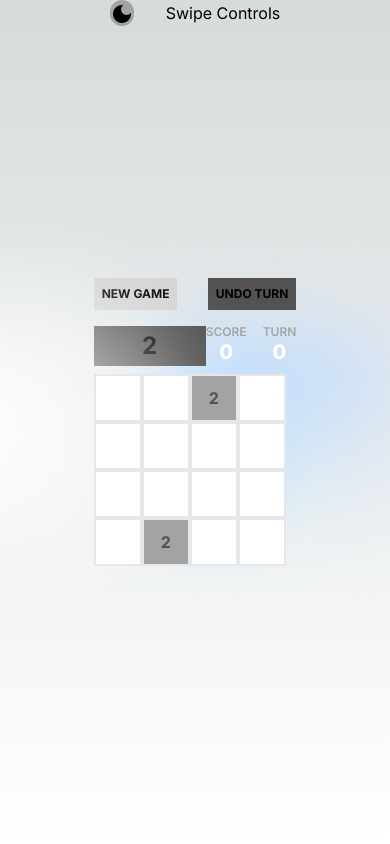
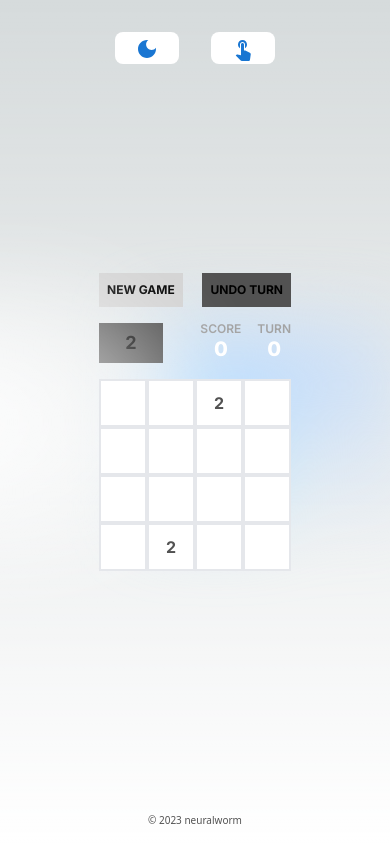
Before and after one commit to neuralworm/2048, a Next.js app: page / in a window 390 px wide. Built offline with nearby package versions, Linux system fonts and the light colour scheme.

Commit message:
Simple footer. Touch settings icon.

```diff
--- a/src/components/GameView.tsx
+++ b/src/components/GameView.tsx
@@ -371,24 +371,24 @@ const GameView = () => {
 
             {/* GAME STATE CONTROLS */}
             <div className="flex flex-row justify-between mb-4">
-                <button onClick={() => setNewGame(true)} className="bg-neutral-300 text-black p-2 text-xs font-bold">NEW GAME</button>
-                <button disabled={previousTurn == null} onClick={() => undoTurn()} className={`${previousTurn != null ? "bg-neutral-50" : "bg-neutral-600"} text-black p-2 text-xs font-bold`}>UNDO TURN</button>
+                <button onClick={() => setNewGame(true)} className="bg-neutral-300 text-black p-2 text-[12px] sm:text-xs font-bold">NEW GAME</button>
+                <button disabled={previousTurn == null} onClick={() => undoTurn()} className={`${previousTurn != null ? "bg-neutral-50" : "bg-neutral-600"} text-black p-2 text-[12px] sm:text-xs font-bold`}>UNDO TURN</button>
             </div>
 
 
             {/* STATS */}
-            <div className="flex flex-row justify-between mb-2 text-center">
-                <div id="highest-number" className="text-2xl bg-neutral-600 w-28 flex items-center justify-center font-bold">
+            <div className="flex flex-row justify-between mb-4 text-center">
+                <div id="highest-number" className="text-lg sm:text-2xl bg-neutral-600 w-16 sm:w-28 flex items-center justify-center font-bold">
                     {findHighest(gameBoard)}
                 </div>
                 <div className="flex flex-row gap-4">
 
                     <div id="score-box" className="">
-                        <div className="font-semibold text-neutral-400 text-xs leading-3">SCORE</div>
+                        <div className="font-semibold text-neutral-400 text-[12px] sm:text-xs leading-3">SCORE</div>
                         <div className="font-extrabold text-white text-xl">{score}</div>
                     </div>
                     <div id="turn-box" className="">
-                        <div className="font-semibold text-neutral-400 text-xs leading-3">TURN</div>
+                        <div className="font-semibold text-neutral-400 text-[12px] sm:text-xs leading-3">TURN</div>
                         <div className="font-extrabold text-white text-xl">{turn}</div>
                     </div>
                 </div>
--- a/src/components/SettingsView.tsx
+++ b/src/components/SettingsView.tsx
@@ -1,16 +1,19 @@
 import DarkModeIcon from '@mui/icons-material/DarkMode'
-
+import TouchAppIcon from '@mui/icons-material/TouchApp';
 interface Props {
     toggleDark: Function,
-    dark: boolean
+    dark: boolean,
+    touch: boolean
 }
-const SettingsView = ({ toggleDark, dark }: Props) => {
+const SettingsView = ({ toggleDark, dark, touch }: Props) => {
     return (
-        <div className="absolute top-0 left-0 right-0 flex flex-row justify-center items-center gap-8 ">
-            <button className='bg-neutral-400 rounded-full' onClick={() => toggleDark()}>
-                <DarkModeIcon></DarkModeIcon>
+        <div className="absolute mt-8 top-0 left-0 right-0 flex flex-row justify-center items-center gap-8 ">
+            <button className='bg-white rounded-lg w-16 h-8' onClick={() => toggleDark()}>
+                <DarkModeIcon color={dark ? "disabled" : "primary"}></DarkModeIcon>
             </button>
-            <button>Swipe Controls</button>
+            <button className='bg-white rounded-lg w-16 h-8'>
+                <TouchAppIcon color={touch ? "disabled" : "primary"}></TouchAppIcon>
+            </button>
 
         </div>
     )
--- /dev/null
+++ b/src/components/overlay/footer/FooterView.tsx
@@ -0,0 +1,10 @@
+const FooterView = () => {
+    return(
+        <div id="footer-wrapper" className="fixed bottom-0 left-0 right-0 flex flex-cl items-center justify-center">
+            <div id="footer-content" aria-label="Footer Content" className="p-4 text-neutral-600 text-[10px] sm:text-xs">
+                &copy; 2023 neuralworm
+            </div>
+        </div>
+    )
+}
+export default FooterView
--- /dev/null
+++ b/src/components/sidebar/Sidebar.tsx
@@ -0,0 +1,8 @@
+const Sidebar = () => {
+    return(
+        <div>
+
+        </div>
+    )
+}
+export default Sidebar
--- a/src/pages/_document.tsx
+++ b/src/pages/_document.tsx
@@ -1,3 +1,5 @@
+import FooterView from '@/components/overlay/footer/FooterView'
+import { Footer } from 'antd/es/layout/layout'
 import { Html, Head, Main, NextScript } from 'next/document'
 
 export default function Document() {
@@ -8,6 +10,7 @@ export default function Document() {
         <Main />
         <NextScript />
       </body>
+      <FooterView/>
     </Html>
   )
 }
--- a/src/pages/index.tsx
+++ b/src/pages/index.tsx
@@ -5,7 +5,6 @@ import {message} from 'antd'
 import {useState} from 'react'
 import SettingsView from '@/components/SettingsView'
 import { Snackbar } from '@mui/material'
-import DarkModeIcon from '@mui/icons-material/DarkMode'
 
 const inter = Inter({ subsets: ['latin'] })
 
@@ -20,6 +19,8 @@ export default function Home() {
     toggleAlert(true)
     setMessage(`Theme set to ${dark ? "Dark" : "Light"}.`)
   }
+  // TOUCH
+  const [touch, setTouch] = useState<boolean>(false)
   const clearMessage = () => {
     toggleAlert(false)
     setMessage("")
@@ -28,7 +29,7 @@ export default function Home() {
     <main
       className={`flex min-h-screen flex-col items-center justify-center p-24 ${inter.className}`}
     >
-      <SettingsView dark={dark} toggleDark={toggleDark}></SettingsView>
+      <SettingsView touch={touch} dark={dark} toggleDark={toggleDark}></SettingsView>
       <Snackbar anchorOrigin={{vertical: "bottom", horizontal: "center"}} autoHideDuration={1000} open={alert} message={message} onClose={() => clearMessage()}></Snackbar>
 
 
```
Also changed, not shown: src/components/overlay/HowToPlay.tsx (renamed from src/components/HowToPlay.tsx).
